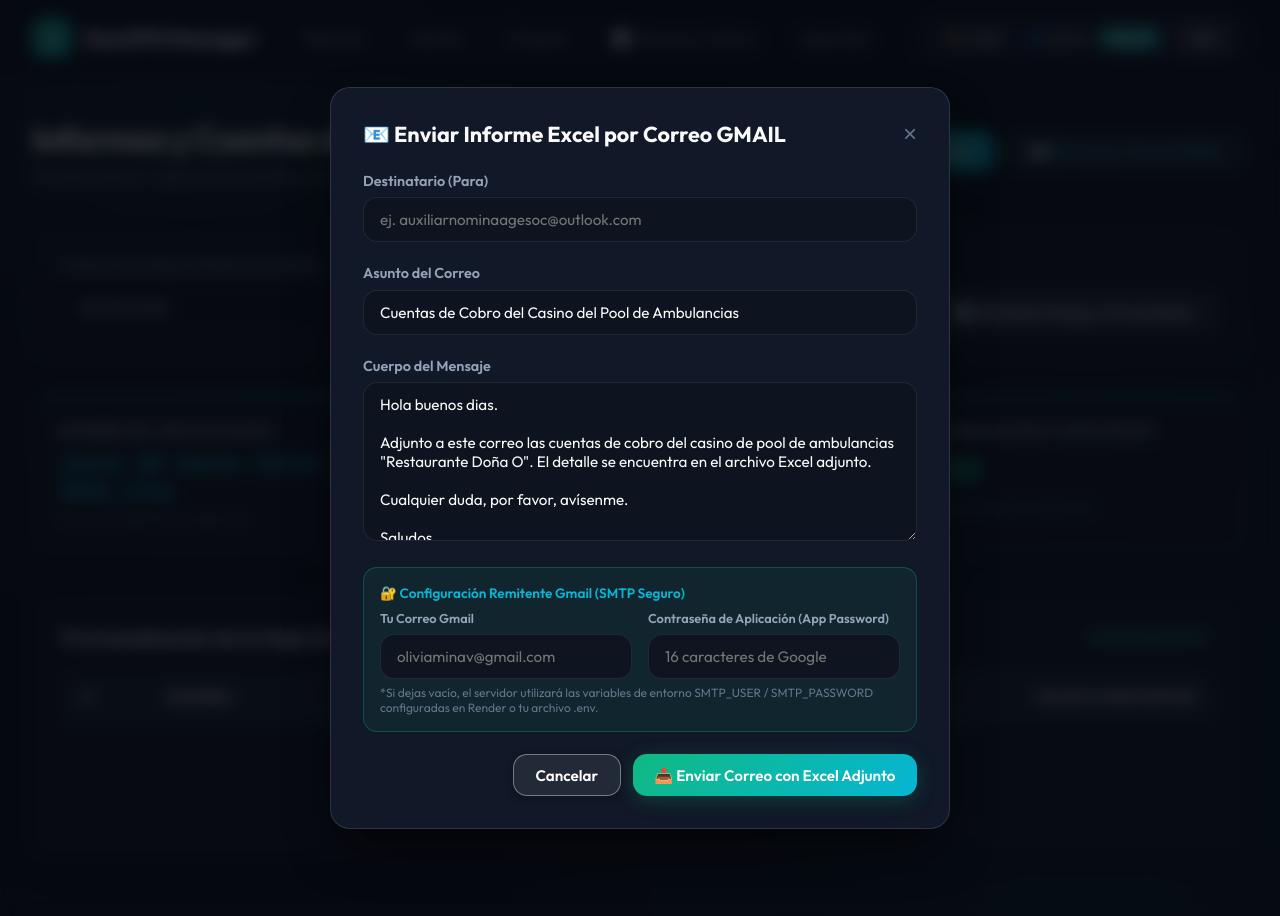
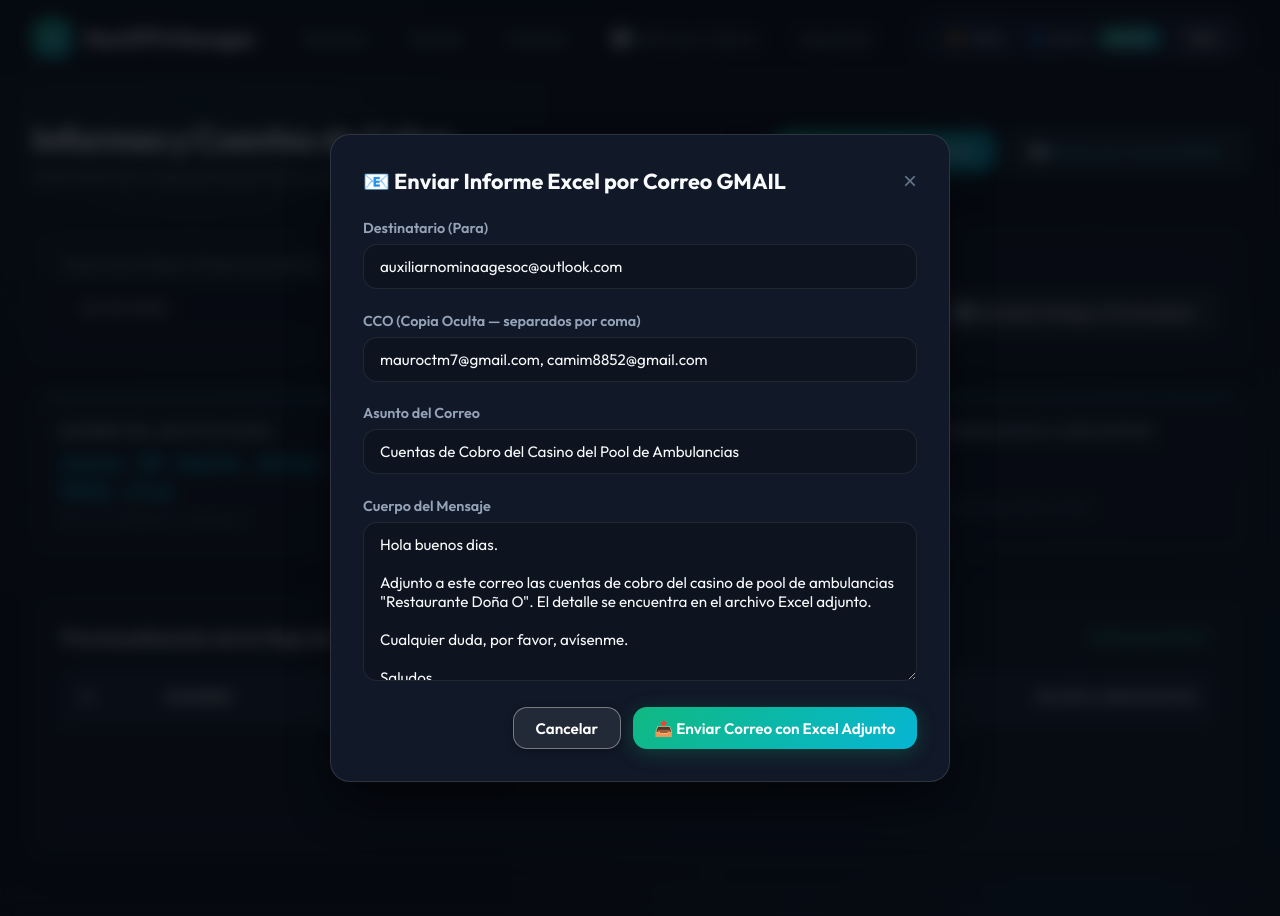
Before and after one commit to MauCastillo/restaurant-manager-ops, a Flask app: page /reports/ in a window 1280 px wide, after a click on "📧 Enviar por Correo GMAIL". Run offline with Flask 3, Linux system fonts and the light colour scheme; the visitor is signed in with stand-in values (Sample User, id 1); data comes from the database, SQL or seed files in the repository; data that the repository does not hold is empty.

Commit message:
refactor: format currency values to integers and add BCC support to email service

```diff
--- a/src/adapters/inbound/web/report_controller.py
+++ b/src/adapters/inbound/web/report_controller.py
@@ -71,7 +71,8 @@ def send_email():
     service = current_app.report_service
     start_date = request.form.get("start_date")
     end_date = request.form.get("end_date")
-    to_email = request.form.get("to_email", "").trim() if hasattr(request.form.get("to_email", ""), "trim") else request.form.get("to_email", "").strip()
+    to_email = request.form.get("to_email", "").strip()
+    bcc_email = request.form.get("bcc_email", "").strip() or None
     subject = request.form.get("subject", "").strip()
     body_text = request.form.get("body_text", "").strip()
     sender_email = request.form.get("sender_email", "").strip() or None
@@ -89,7 +90,8 @@ def send_email():
             subject=subject,
             body_text=body_text,
             sender_email=sender_email,
-            sender_password=sender_password
+            sender_password=sender_password,
+            bcc_email=bcc_email
         )
         flash(msg, "success")
     except DomainException as e:
--- a/src/application/services/report_service.py
+++ b/src/application/services/report_service.py
@@ -115,7 +115,8 @@ class ReportService(ReportServicePort):
         subject: str,
         body_text: str,
         sender_email: Optional[str] = None,
-        sender_password: Optional[str] = None
+        sender_password: Optional[str] = None,
+        bcc_email: Optional[str] = None
     ) -> str:
         excel_bytes, filename = self.generate_report_excel(start_date, end_date)
 
@@ -132,7 +133,8 @@ class ReportService(ReportServicePort):
             attachment_bytes=excel_bytes,
             attachment_filename=filename,
             sender_email=sender_email,
-            sender_password=sender_password
+            sender_password=sender_password,
+            bcc_email=bcc_email
         )
 
         if success:
--- a/src/ports/outbound/email_service_port.py
+++ b/src/ports/outbound/email_service_port.py
@@ -15,7 +15,8 @@ class EmailServicePort(ABC):
         attachment_bytes: bytes,
         attachment_filename: str,
         sender_email: Optional[str] = None,
-        sender_password: Optional[str] = None
+        sender_password: Optional[str] = None,
+        bcc_email: Optional[str] = None
     ) -> bool:
         """Send an email with an attachment via SMTP. Returns True if successful."""
         pass
--- a/static/css/index.css
+++ b/static/css/index.css
@@ -82,6 +82,20 @@
     background: #e2e8f0;
     color: #1e293b;
     border-bottom: 2px solid rgba(15, 23, 42, 0.18);
+}
+
+[data-theme="light"] .table td {
+    border-bottom-color: rgba(15, 23, 42, 0.08);
+    color: #0f172a;
+}
+
+[data-theme="light"] .table td a:not(.btn) {
+    color: #0f172a;
+    font-weight: 700;
+}
+
+[data-theme="light"] .table td a:not(.btn):hover {
+    color: #059669;
 }
 
 [data-theme="light"] .table tr:hover {
@@ -449,6 +463,18 @@ a {
     color: var(--text-primary);
 }
 
+.table td a:not(.btn) {
+    color: var(--text-primary);
+    font-weight: 700;
+    text-decoration: none;
+    transition: var(--transition);
+}
+
+.table td a:not(.btn):hover {
+    color: var(--accent-primary);
+    text-decoration: underline;
+}
+
 .table tr:hover td {
     background: rgba(255, 255, 255, 0.03);
 }
--- a/templates/clients/list.html
+++ b/templates/clients/list.html
@@ -45,14 +45,14 @@
                 <tr>
                     <td class="mono">{{ loop.index }}</td>
                     <td>
-                        <a href="{{ url_for('clients.detail_client', client_id=client.id) }}" style="color: #fff; font-weight:700;">
+                        <a href="{{ url_for('clients.detail_client', client_id=client.id) }}" style="color: var(--text-primary); font-weight:700;">
                             {{ client.nombre }}
                         </a>
                     </td>
                     <td class="mono">{{ client.cedula }}</td>
                     <td><span class="badge badge-emerald">{{ client.proceso_desempeno }}</span></td>
                     <td class="mono" style="text-align: right; font-weight:700; color: var(--accent-secondary);">
-                        ${{ "{:,.2f}".format(client.valor_a_descontar) }}
+                        ${{ "{:,.0f}".format(client.valor_a_descontar) }}
                     </td>
                     <td style="text-align: right;">
                         <a href="{{ url_for('clients.detail_client', client_id=client.id) }}" class="btn btn-outline btn-sm">
--- a/templates/reports/index.html
+++ b/templates/reports/index.html
@@ -54,7 +54,7 @@
 
     <div class="kpi-card">
         <div class="kpi-label">Total Consolidado a Descontar</div>
-        <div class="kpi-value" style="color: var(--accent-primary);">${{ "{:,.2f}".format(total_monto) }}</div>
+        <div class="kpi-value" style="color: var(--accent-primary);">${{ "{:,.0f}".format(total_monto) }}</div>
         <div class="kpi-meta">Suma total del rango seleccionado</div>
     </div>
 </div>
@@ -85,7 +85,7 @@
                     <td class="mono">{{ row.cedula }}</td>
                     <td>{{ row.proceso_desempeno }}</td>
                     <td class="mono" style="text-align: right; font-weight:700; color: var(--accent-primary);">
-                        ${{ "{:,.2f}".format(row.valor_a_descontar) }}
+                        ${{ "{:,.0f}".format(row.valor_a_descontar) }}
                     </td>
                 </tr>
                 {% else %}
@@ -113,7 +113,12 @@
 
             <div class="form-group">
                 <label class="form-label">Destinatario (Para)</label>
-                <input type="email" name="to_email" class="form-control" placeholder="ej. auxiliarnominaagesoc@outlook.com" required>
+                <input type="email" name="to_email" class="form-control" value="auxiliarnominaagesoc@outlook.com" required>
+            </div>
+
+            <div class="form-group">
+                <label class="form-label">CCO (Copia Oculta — separados por coma)</label>
+                <input type="text" name="bcc_email" class="form-control" value="mauroctm7@gmail.com, camim8852@gmail.com">
             </div>
 
             <div class="form-group">
@@ -126,25 +131,6 @@
                 <textarea name="body_text" class="form-control" rows="7" required>{{ default_body }}</textarea>
             </div>
 
-            <div style="background: rgba(16, 185, 129, 0.08); border: 1px solid rgba(16, 185, 129, 0.3); border-radius: var(--radius-md); padding: 1rem; margin-bottom: 1.4rem;">
-                <p style="font-size: 0.85rem; font-weight: 600; color: var(--accent-secondary); margin-bottom: 0.5rem;">
-                    🔐 Configuración Remitente Gmail (SMTP Seguro)
-                </p>
-                <div style="display:grid; grid-template-columns: 1fr 1fr; gap: 1rem;">
-                    <div>
-                        <label class="form-label" style="font-size:0.8rem;">Tu Correo Gmail</label>
-                        <input type="email" name="sender_email" class="form-control" placeholder="oliviaminav@gmail.com">
-                    </div>
-                    <div>
-                        <label class="form-label" style="font-size:0.8rem;">Contraseña de Aplicación (App Password)</label>
-                        <input type="password" name="sender_password" class="form-control" placeholder="16 caracteres de Google">
-                    </div>
-                </div>
-                <p style="font-size:0.75rem; color: var(--text-muted); margin-top: 0.4rem;">
-                    *Si dejas vacío, el servidor utilizará las variables de entorno SMTP_USER / SMTP_PASSWORD configuradas en Render o tu archivo .env.
-                </p>
-            </div>
-
             <div style="display:flex; justify-content:flex-end; gap: 0.75rem;">
                 <button type="button" class="btn btn-outline" data-close-modal>Cancelar</button>
                 <button type="submit" class="btn btn-primary">📤 Enviar Correo con Excel Adjunto</button>
```
Also changed, not shown: src/adapters/outbound/email/gmail_smtp_sender.py (+7 -2 lines), templates/clients/detail.html (+7 -7 lines), templates/dashboard/index.html (+5 -5 lines), templates/purchases/list.html (+8 -9 lines), tests/test_app.py (+1 -1 lines).
